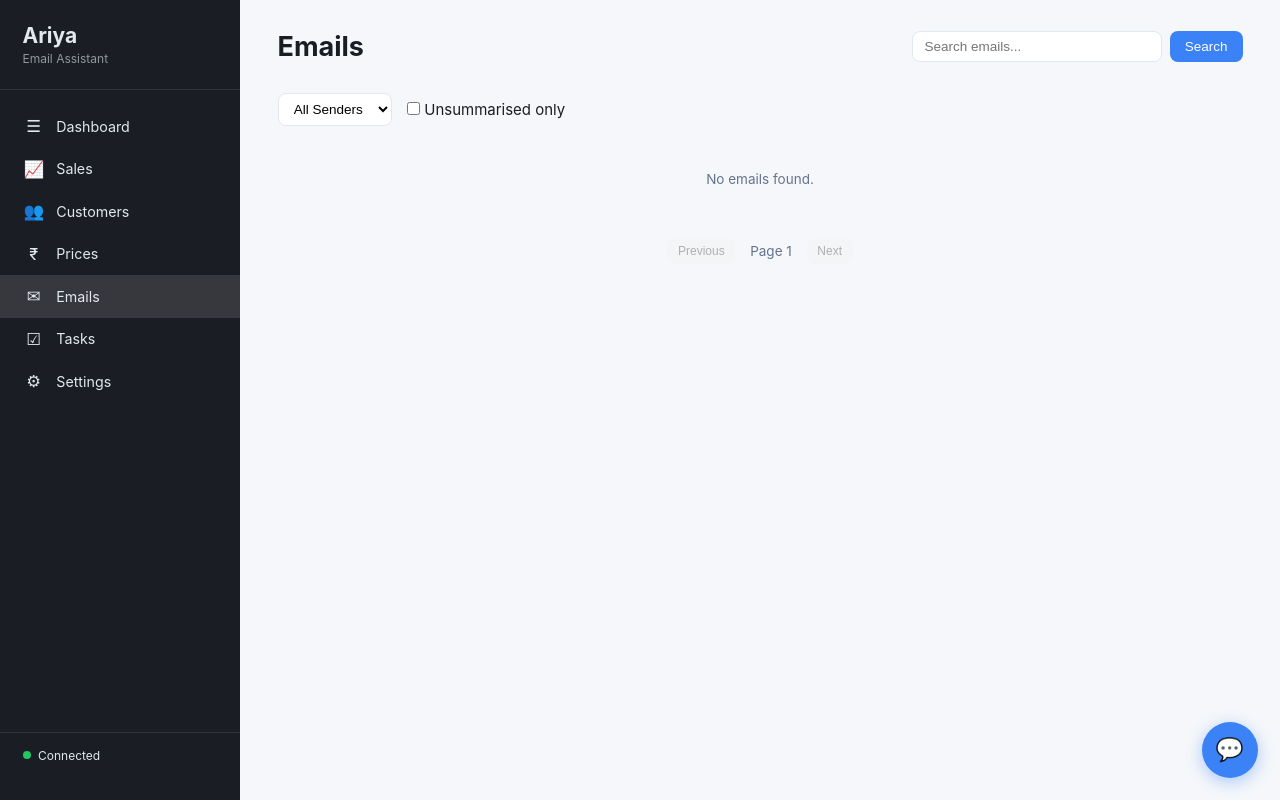
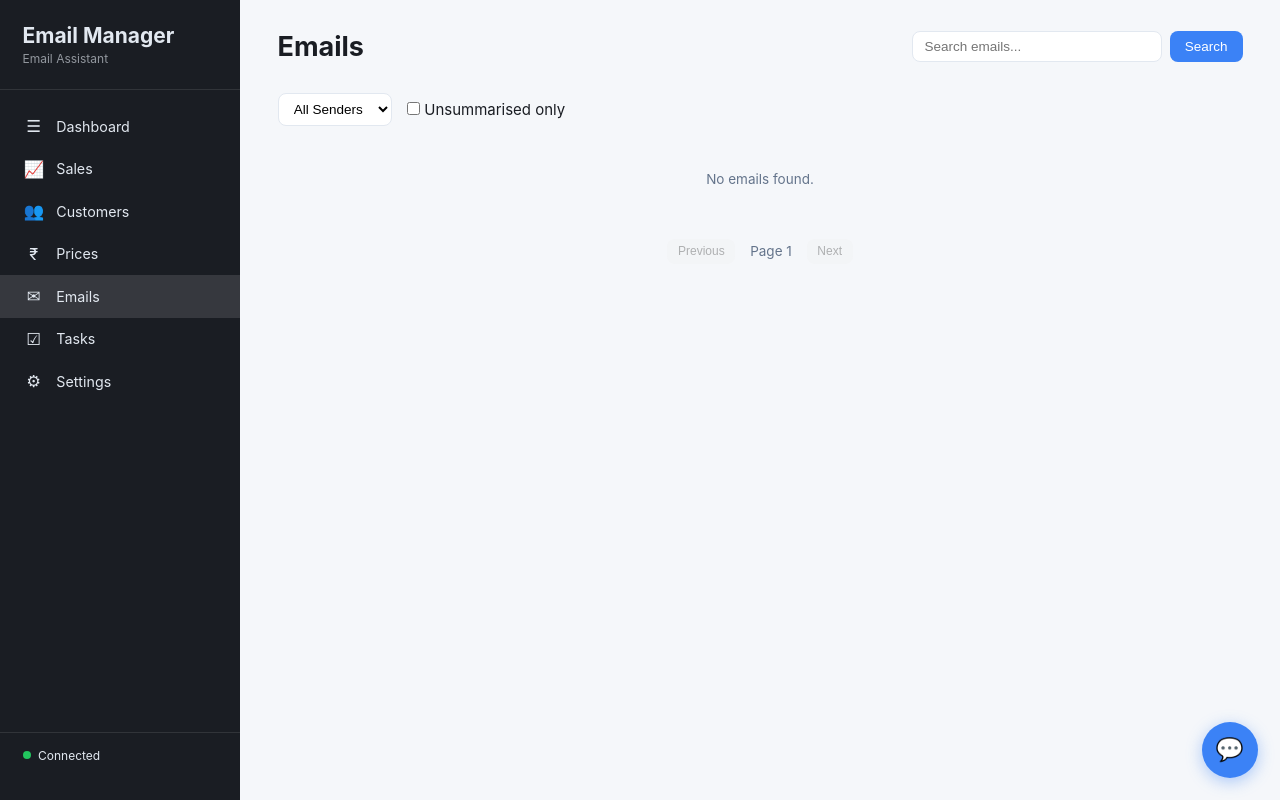
Before and after one commit to atharvainamdar/outlook-email-assistant, a FastAPI app: page /emails in a window 1280 px wide. Run offline with FastAPI, Linux system fonts and the light colour scheme; data that the repository does not hold is empty.

Commit message:
rename: Ariya Email Assistant → Email Manager
- Renamed all user-facing references across templates, config, manifest, SW
- Chatbot now says 'AI Assistant' instead of 'Ariya AI Assistant'
- PWA manifest updated
- Zero references to 'Ariya' remain in codebase

Co-Authored-By: iariya1503@gmail.com <atharvainamdar53@gmail.com>

```diff
--- a/app/api/routes.py
+++ b/app/api/routes.py
@@ -641,7 +641,7 @@ def api_chat(body: dict):
     )
 
     system_prompt = (
-        "You are Ariya, a friendly AI email assistant for Ramesh Inamdar, "
+        "You are a friendly AI email assistant for Ramesh Inamdar, "
         "Sales Head of South India at Sangir Plastics. "
         "You help him understand his emails, track orders, follow up with customers, "
         "draft replies, and make sales decisions. "
--- a/app/config.py
+++ b/app/config.py
@@ -18,7 +18,7 @@ def _default_data_dir() -> Path:
 
 class Settings(BaseSettings):
     # ── General ───────────────────────────────────────────────────────────
-    app_title: str = "Ariya Email Assistant"
+    app_title: str = "Email Manager"
     data_dir: Path = _default_data_dir()
     db_path: str = ""  # resolved in validator
     log_level: str = "INFO"
--- a/app/main.py
+++ b/app/main.py
@@ -1,4 +1,4 @@
-"""FastAPI application — Ariya Email Assistant."""
+"""FastAPI application — Email Manager."""
 
 from __future__ import annotations
 
@@ -29,13 +29,13 @@ templates = Jinja2Templates(directory=str(APP_DIR / "templates"))
 
 @asynccontextmanager
 async def lifespan(app: FastAPI):
-    logger.info("Starting Ariya Email Assistant...")
+    logger.info("Starting Email Manager...")
     init_db()
     apply_saved_on_startup()
     start_scheduler()
     yield
     stop_scheduler()
-    logger.info("Ariya Email Assistant stopped.")
+    logger.info("Email Manager stopped.")
 
 
 app = FastAPI(
--- a/app/services/briefing_service.py
+++ b/app/services/briefing_service.py
@@ -32,7 +32,7 @@ _BRIEFING_HTML = """\
 
 <p style="color: #64748b; font-size: 13px; margin-top: 32px; border-top: 1px solid #e2e8f0;
           padding-top: 12px;">
-  Ariya Email Assistant &mdash; open your
+  Email Manager &mdash; open your
   <a href="http://localhost:8000">dashboard</a> for full details.
 </p>
 </body>
--- a/app/static/js/app.js
+++ b/app/static/js/app.js
@@ -1,4 +1,4 @@
-/* ── Global helpers for Ariya Email Assistant ─────────────────────────── */
+/* ── Global helpers for Email Manager ─────────────────────────── */
 
 async function api(url, opts = {}) {
     const resp = await fetch(url, opts);
--- a/app/static/sw.js
+++ b/app/static/sw.js
@@ -1,5 +1,5 @@
-/* Service Worker for Ariya Email Assistant PWA */
-const CACHE_NAME = 'ariya-v1';
+/* Service Worker for Email Manager PWA */
+const CACHE_NAME = 'emailmgr-v1';
 const STATIC_ASSETS = [
     '/',
     '/static/css/style.css',
--- a/app/templates/auth_result.html
+++ b/app/templates/auth_result.html
@@ -1,5 +1,5 @@
 {% extends "base.html" %}
-{% block title %}Sign In — Ariya Email Assistant{% endblock %}
+{% block title %}Sign In — Email Manager{% endblock %}
 {% block content %}
 <div class="page-header">
     <h1>Microsoft Sign-In</h1>
--- a/app/templates/base.html
+++ b/app/templates/base.html
@@ -6,17 +6,17 @@
     <meta name="theme-color" content="#3b82f6">
     <meta name="apple-mobile-web-app-capable" content="yes">
     <meta name="apple-mobile-web-app-status-bar-style" content="black-translucent">
-    <meta name="apple-mobile-web-app-title" content="Ariya">
+    <meta name="apple-mobile-web-app-title" content="Email Manager">
     <link rel="manifest" href="/static/manifest.json">
     <link rel="apple-touch-icon" href="/static/icon-192.png">
-    <title>{% block title %}Ariya Email Assistant{% endblock %}</title>
+    <title>{% block title %}Email Manager{% endblock %}</title>
     <link rel="stylesheet" href="/static/css/style.css">
     {% block head %}{% endblock %}
 </head>
 <body>
     <nav class="sidebar">
         <div class="sidebar-header">
-            <h2>Ariya</h2>
+            <h2>Email Manager</h2>
             <span class="subtitle">Email Assistant</span>
         </div>
         <ul class="nav-links">
@@ -54,17 +54,17 @@
     </main>
 
     <!-- Floating AI Chatbot -->
-    <button class="chatbot-fab" id="chatbotFab" title="Ask Ariya AI">&#128172;</button>
+    <button class="chatbot-fab" id="chatbotFab" title="Ask AI Assistant">&#128172;</button>
     <div class="chatbot-window" id="chatbotWindow">
         <div class="chatbot-header">
             <div>
-                <h3>Ariya AI Assistant</h3>
+                <h3>AI Assistant</h3>
                 <div class="subtitle">Ask me anything about your emails</div>
             </div>
             <button class="chatbot-close" id="chatbotClose">&times;</button>
         </div>
         <div class="chatbot-messages" id="chatbotMessages">
-            <div class="chat-msg bot">Namaste! I'm Ariya, your email assistant. Ask me anything about your emails, customers, orders, or prices. I can also help draft replies!</div>
+            <div class="chat-msg bot">Namaste! I'm your email assistant. Ask me anything about your emails, customers, orders, or prices. I can also help draft replies!</div>
         </div>
         <div class="chatbot-suggestions" id="chatbotSuggestions">
             <span class="suggestion-chip" data-q="What are today's urgent emails?">Urgent emails</span>
--- a/app/templates/customers.html
+++ b/app/templates/customers.html
@@ -1,5 +1,5 @@
 {% extends "base.html" %}
-{% block title %}Customers — Ariya Email Assistant{% endblock %}
+{% block title %}Customers — Email Manager{% endblock %}
 {% block content %}
 <div class="page-header">
     <h1>Customers</h1>
--- a/app/templates/dashboard.html
+++ b/app/templates/dashboard.html
@@ -1,5 +1,5 @@
 {% extends "base.html" %}
-{% block title %}Dashboard — Ariya Email Assistant{% endblock %}
+{% block title %}Dashboard — Email Manager{% endblock %}
 {% block content %}
 <div class="page-header">
     <h1>Dashboard</h1>
--- a/app/templates/emails.html
+++ b/app/templates/emails.html
@@ -1,5 +1,5 @@
 {% extends "base.html" %}
-{% block title %}Emails — Ariya Email Assistant{% endblock %}
+{% block title %}Emails — Email Manager{% endblock %}
 {% block content %}
 <div class="page-header">
     <h1>Emails</h1>
--- a/app/templates/prices.html
+++ b/app/templates/prices.html
@@ -1,5 +1,5 @@
 {% extends "base.html" %}
-{% block title %}Price Matrix — Ariya Email Assistant{% endblock %}
+{% block title %}Price Matrix — Email Manager{% endblock %}
 {% block content %}
 <div class="page-header">
     <h1>Price Matrix</h1>
--- a/app/templates/sales.html
+++ b/app/templates/sales.html
@@ -1,5 +1,5 @@
 {% extends "base.html" %}
-{% block title %}Sales Overview — Ariya Email Assistant{% endblock %}
+{% block title %}Sales Overview — Email Manager{% endblock %}
 {% block content %}
 <div class="page-header">
     <h1>Sales Overview</h1>
--- a/app/templates/settings.html
+++ b/app/templates/settings.html
@@ -1,5 +1,5 @@
 {% extends "base.html" %}
-{% block title %}Settings — Ariya Email Assistant{% endblock %}
+{% block title %}Settings — Email Manager{% endblock %}
 {% block content %}
 <div class="page-header">
     <h1>Settings</h1>
--- a/app/templates/tasks.html
+++ b/app/templates/tasks.html
@@ -1,5 +1,5 @@
 {% extends "base.html" %}
-{% block title %}Tasks — Ariya Email Assistant{% endblock %}
+{% block title %}Tasks — Email Manager{% endblock %}
 {% block content %}
 <div class="page-header">
     <h1>Tasks</h1>
```
Also changed, not shown: app/static/manifest.json.
